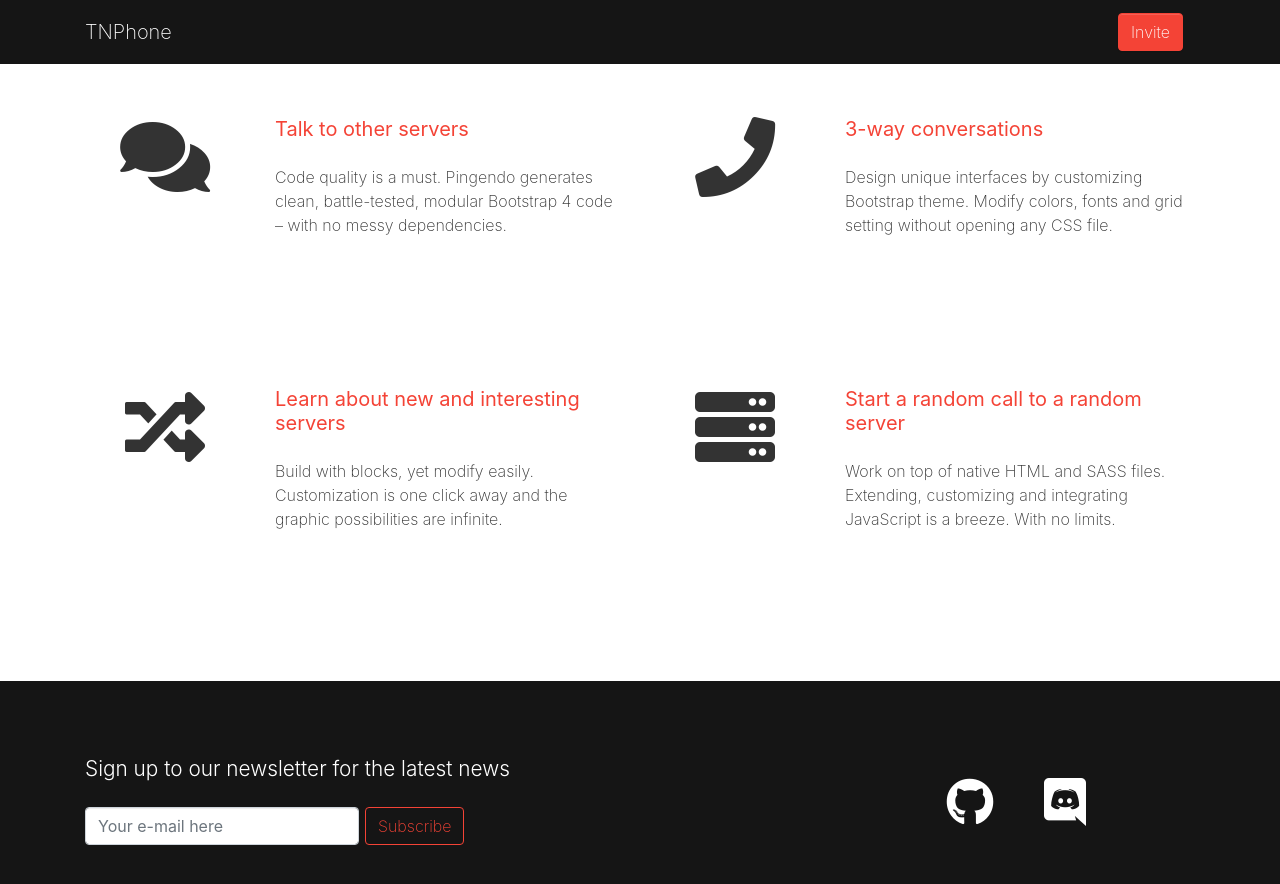
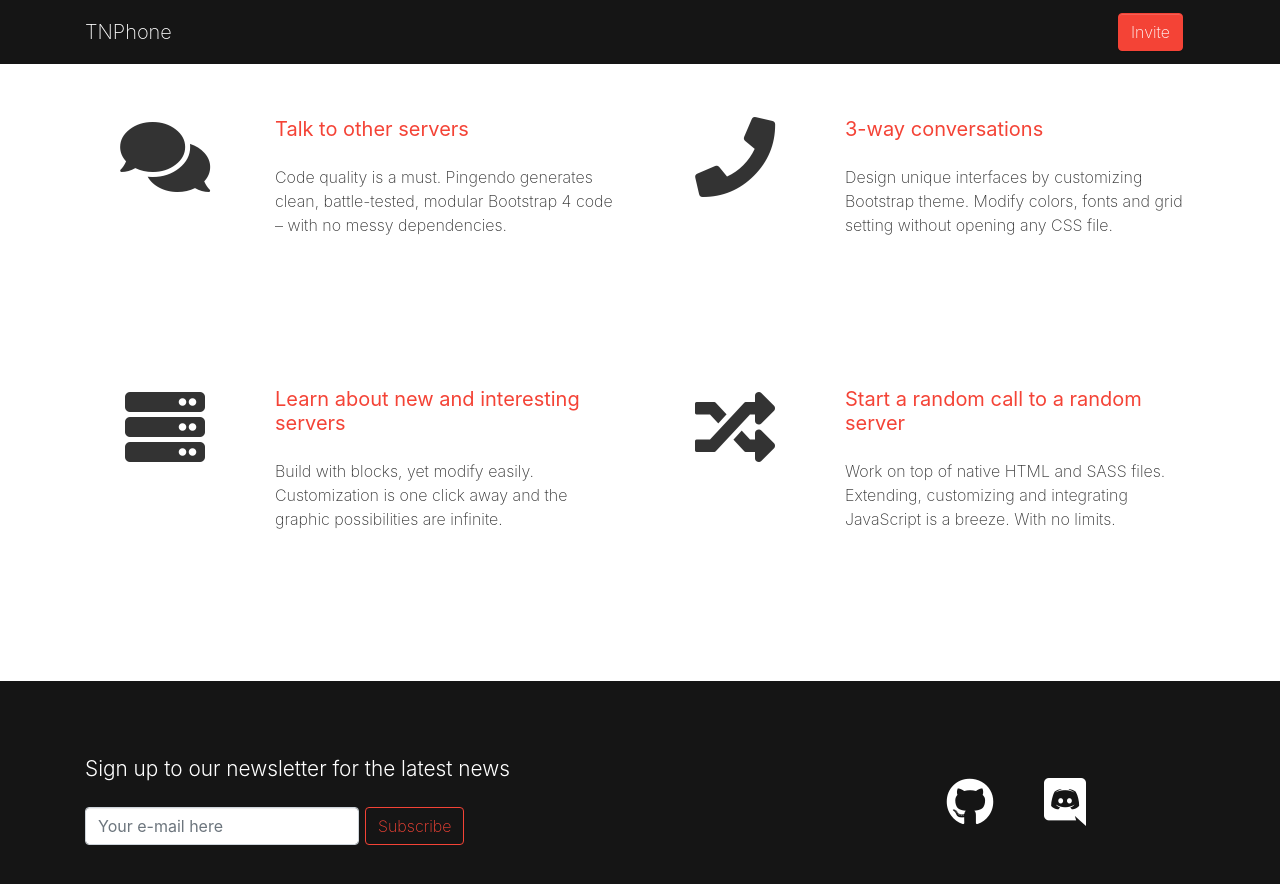
Before and after one commit to tumblenet/tnphone.tumblenet.ga, a Jekyll site: the page built from index.html, in a window 1280 px wide and 900 px high, scrolled down 905 px. Shown: the top 884 px of the window. Built offline with Jekyll 4.4.1, drawn with Linux system fonts in a browser that asks for light colours; nearby versions of some CDN libraries.

Commit message:
wrong ucons

```diff
--- a/index.html
+++ b/index.html
@@ -75,7 +75,7 @@ layout: basic
       <div class="py-5 col-md-6">
         <div class="row">
           <div class="text-center col-4">
-            <i class="d-block mx-auto fa fa-5x fa-random"></i>
+            <i class="d-block mx-auto fa fa-5x fa-server"></i>
           </div>
           <div class="col-8">
             <h5 class="mb-3 text-primary">
@@ -88,7 +88,7 @@ layout: basic
       <div class="py-5 col-md-6">
         <div class="row">
           <div class="text-center col-4">
-            <i class="d-block mx-auto fa fa-5x fa-server"></i>
+            <i class="d-block mx-auto fa fa-5x fa-random"></i>
           </div>
           <div class="col-8">
             <h5 class="mb-3 text-primary">
```
